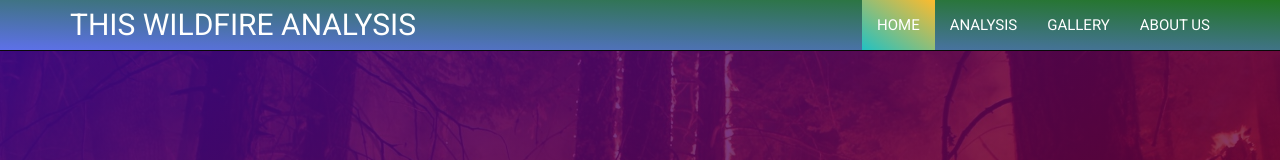
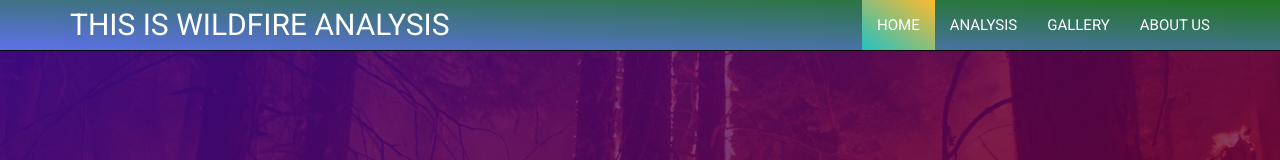
Before and after one commit to kushalsamota/Wildlife, a plain HTML site: page index.html in a window 1280 px wide. Shown: the top 160 px of the page. Drawn offline with nearby package versions, Linux system fonts and the light colour scheme.

Commit message:
changed it

```diff
--- a/index.html
+++ b/index.html
@@ -297,7 +297,7 @@
 						<span class="icon-bar"></span>
 						<span class="icon-bar"></span>
 					</button>
-					<a class="navbar-brand active" href="#"> THIS WILDFIRE ANALYSIS</a>
+					<a class="navbar-brand active" href="#"> THIS IS WILDFIRE ANALYSIS</a>
 				</div>
 				<div class="collapse navbar-collapse" id="navbar-collapse-1">
 					<ul class="nav navbar-nav navbar-right">
```
